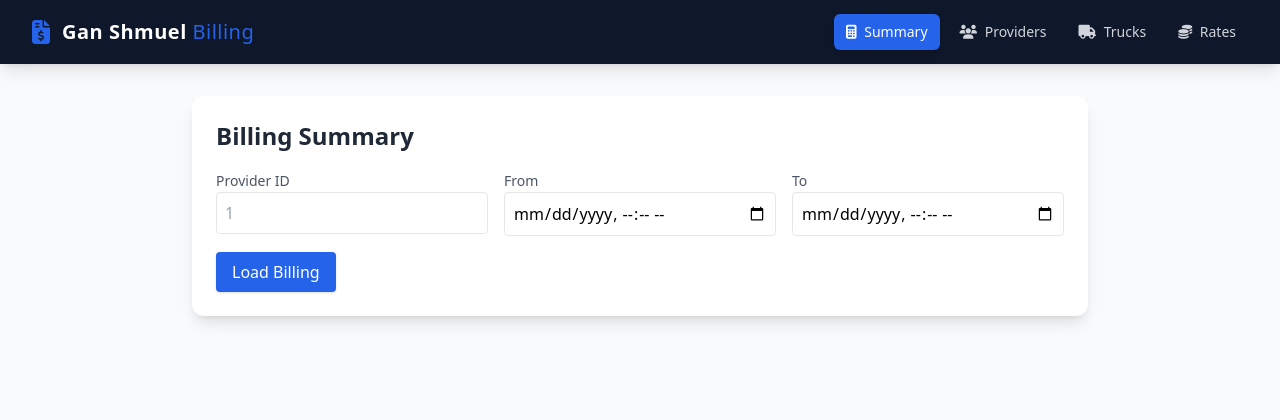
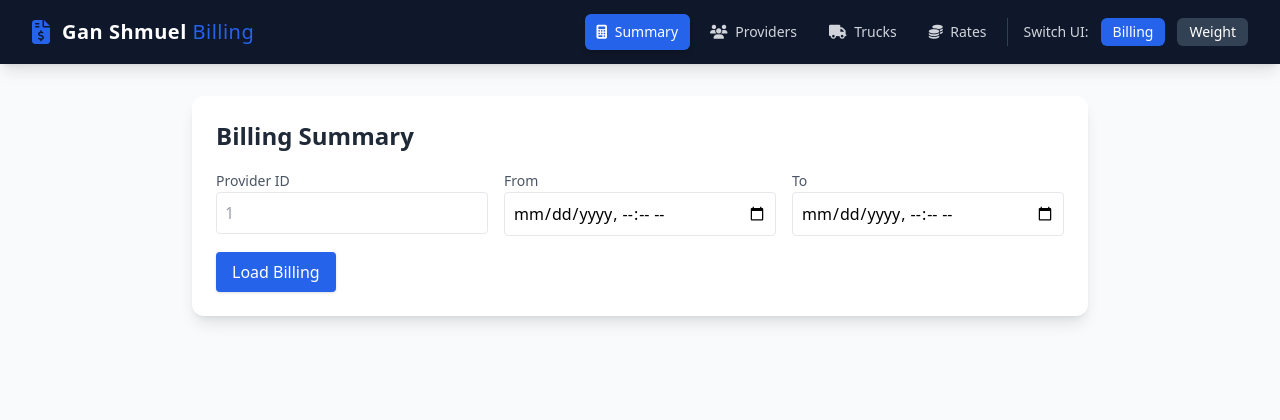
Before and after one commit to Gan-Shmual/Gan-Shmuel---Green-team, a Flask app: page /billing in a window 1280 px wide. Shown: the top 420 px of the page. Run offline with Flask 3, Linux system fonts and the light colour scheme; parts of the project's set-up code (start-up, migrations or seed data) failed here and were passed over; some libraries are stand-ins or nearby versions.

Commit message:
"merge billing ui to billing"

```diff
--- a/billing-service/flaskr/templates/layout.html
+++ b/billing-service/flaskr/templates/layout.html
@@ -89,9 +89,31 @@
         >
           <i class="fas fa-coins mr-1"></i> Rates
         </a>
-          </div>
 
-        </div>
+        <!-- Toggle Between UIs -->
+        <div class="flex items-center space-x-3 ml-6 border-l border-slate-700 pl-4">
+
+          <span class="text-sm text-gray-300">Switch UI:</span>
+
+          <button
+            onclick="window.location.href='http://localhost:5001/'"
+            class="px-3 py-1 rounded-md text-sm font-medium
+                   bg-primary text-white hover:bg-blue-700 transition">
+            Billing
+          </button>
+
+          <button
+            onclick="window.location.href='http://localhost:5000/'"
+            class="px-3 py-1 rounded-md text-sm font-medium
+                   bg-slate-700 text-white hover:bg-slate-800 transition">
+            Weight
+          </button>
+
+        </div> <!-- END toggle -->
+
+      </div> <!-- END menu -->
+
+    </div> <!-- END flex justify-between -->
   </div>
 </nav>
 
```
Also changed, not shown: 3 other files. Lines whose indentation alone changed are shown as unchanged.
